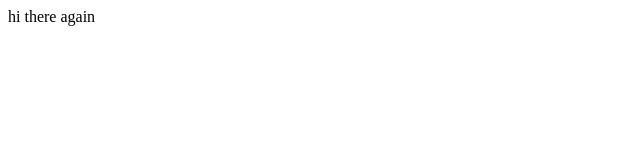
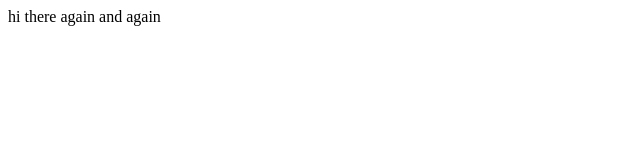
Before and after one commit to jmordica/newproj, a plain HTML site: page index.html in a window 1280 px wide. Shown: the full height of the page, 0-640 px from the left. Drawn offline with Linux system fonts and the light colour scheme.

Commit message:
Update index.html

```diff
--- a/index.html
+++ b/index.html
@@ -1,3 +1,3 @@
 <html>
-hi there again
+hi there again and again
 </html>
```
